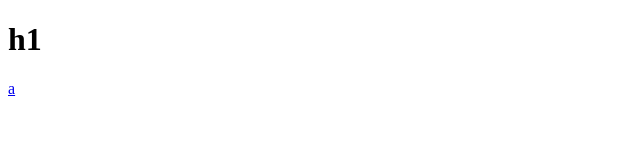
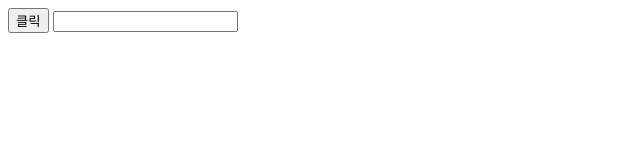
Before and after one commit to hwangbohyun0219/practice-JS, a plain HTML site: page node.html in a window 1280 px wide. Shown: the whole page, without its empty margins (0-640 px from the left). Drawn offline with Linux system fonts and the light colour scheme.

Commit message:
이벤트

```diff
--- a/node.html
+++ b/node.html
@@ -6,7 +6,14 @@
     <title>문서 객체 모델 이해하기</title>
   </head>
   <body>
-    <h1>h1</h1>
-    <a href="#">a</a>
+    <button>클릭</button>
+    <input type="text" />
+    <script>
+      const btnEl = document.querySelector("button");
+      btnEl.addEventListener("click", (e) => {
+        console.log("click event!");
+        console.log(e);
+      });
+    </script>
   </body>
 </html>
```
